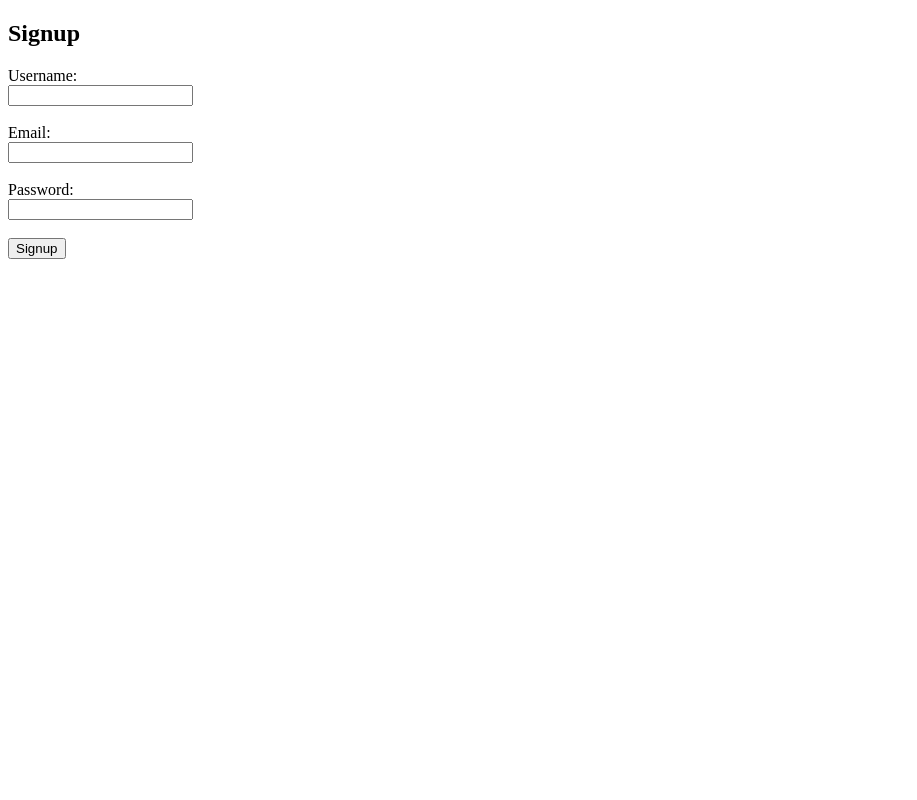
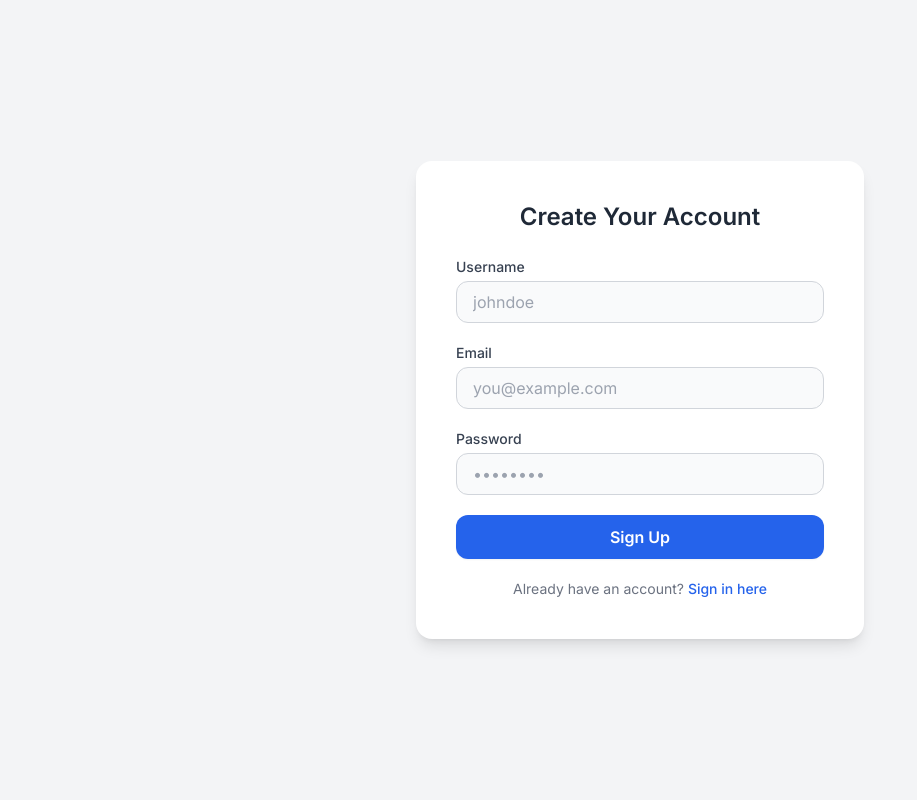
Before and after one commit to github-ashwin/HealthMinder-DRF, a Django app: page /signup/ in a window 1280 px wide. Shown: the whole page, without its empty margins (0-917 px from the left). Run offline with Django 4.2, Linux system fonts and the light colour scheme; some libraries are stand-ins or nearby versions.

Commit message:
styling signup and signin

```diff
--- a/HealthMinder/main/templates/Signup.html
+++ b/HealthMinder/main/templates/Signup.html
@@ -1,26 +1,52 @@
-{% load static %}
 <!DOCTYPE html>
 <html lang="en">
 <head>
-  <meta charset="UTF-8">
-  <title>Signup Form</title>
+  <meta charset="UTF-8" />
+  <meta name="viewport" content="width=device-width, initial-scale=1.0"/>
+  <title>Sign Up</title>
+  <script src="https://cdn.tailwindcss.com"></script>
+  <link href="https://fonts.googleapis.com/css2?family=Inter:wght@400;500;600&display=swap" rel="stylesheet">
+  <style>
+    body {
+      font-family: 'Inter', sans-serif;
+    }
+  </style>
 </head>
-<body>
-  <h2>Signup</h2>
-  <form action="{% url 'signup' %}" method="post">
-    {% csrf_token %}
+<body class="bg-gray-100 min-h-screen flex items-center justify-center px-4">
+  <div class="w-full max-w-md bg-white rounded-2xl shadow-lg p-8 sm:p-10">
+    <h2 class="text-center text-2xl font-semibold text-gray-800 mb-6">Create Your Account</h2>
 
-    <label for="id_username">Username:</label><br>
-    {{ form.username }}<br><br>
+    <form method="POST" class="space-y-5">
+      {% csrf_token %}
 
-    <label for="id_email">Email:</label><br>
-    {{ form.email }}<br><br>
+      <div>
+        <label for="username" class="block text-sm font-medium text-gray-700">Username</label>
+        <input type="text" name="username" id="username" placeholder="johndoe" required
+          class="mt-1 block w-full rounded-xl border border-gray-300 bg-gray-50 px-4 py-2 text-gray-900 focus:border-blue-500 focus:ring-blue-500 transition"/>
+      </div>
 
-    <label for="id_password">Password:</label><br>
-    {{ form.password }}<br><br>
+      <div>
+        <label for="email" class="block text-sm font-medium text-gray-700">Email</label>
+        <input type="email" name="email" id="email" placeholder="you@example.com" required
+          class="mt-1 block w-full rounded-xl border border-gray-300 bg-gray-50 px-4 py-2 text-gray-900 focus:border-blue-500 focus:ring-blue-500 transition"/>
+      </div>
 
-    <input type="submit" value="Signup">
-  </form>
+      <div>
+        <label for="password" class="block text-sm font-medium text-gray-700">Password</label>
+        <input type="password" name="password" id="password" placeholder="••••••••" required
+          class="mt-1 block w-full rounded-xl border border-gray-300 bg-gray-50 px-4 py-2 text-gray-900 focus:border-blue-500 focus:ring-blue-500 transition"/>
+      </div>
 
+      <button type="submit"
+        class="w-full bg-blue-600 hover:bg-blue-700 text-white font-semibold py-2.5 rounded-xl transition shadow-sm hover:shadow-md">
+        Sign Up
+      </button>
+
+      <p class="text-center text-sm text-gray-500 mt-4">
+        Already have an account?
+        <a href="{%url 'login'%}" class="text-blue-600 hover:underline font-medium">Sign in here</a>
+      </p>
+    </form>
+  </div>
 </body>
 </html>
```
Also changed, not shown: HealthMinder/main/templates/Login.html (+33 -7 lines).
